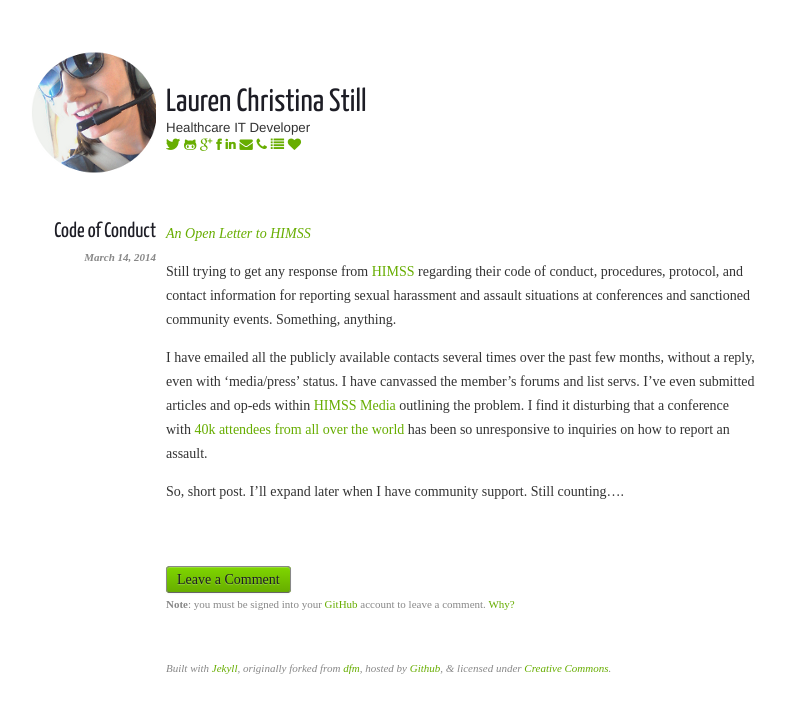
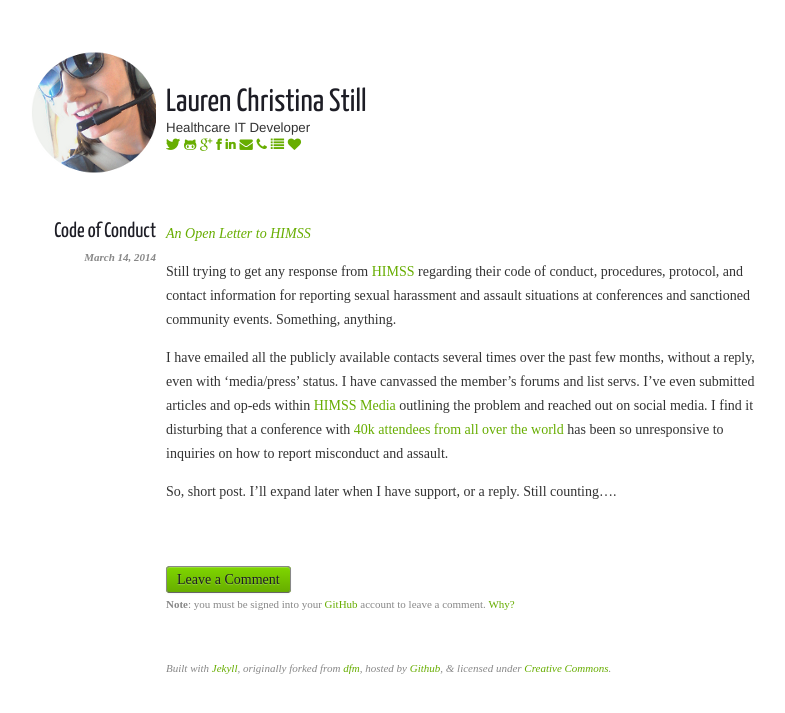
Before and after one commit to laurenstill/laurenstill.github.io, a Jekyll site: the page built from _posts/2014-3-14-CoC.markdown, in a window 1280 px wide. Shown: the top 713 px of the page, without its empty margins (279-1064 px from the left). Built offline with Jekyll 4.4.1, drawn with Linux system fonts in a browser that asks for light colours; nearby versions of some CDN libraries.

Commit message:
Update 2014-3-14-CoC.markdown

```diff
--- a/_posts/2014-3-14-CoC.markdown
+++ b/_posts/2014-3-14-CoC.markdown
@@ -8,6 +8,6 @@
 
 Still trying to get any response from <a href="http://www.himss.org">HIMSS</a> regarding their code of conduct, procedures, protocol, and contact information for reporting sexual harassment and assault situations at conferences and sanctioned community events. Something, anything.
 
-I have emailed all the publicly available contacts several times over the past few months, without a reply, even with 'media/press' status. I have canvassed the member's forums and list servs. I've even submitted articles and op-eds within <a href="http://www.himssmedia.com/">HIMSS Media</a> outlining the problem.  I find it disturbing that a conference with <a href="http://www.himssconference.org/">40k attendees from all over the world</a> has been so unresponsive to inquiries on how to report an assault.
+I have emailed all the publicly available contacts several times over the past few months, without a reply, even with 'media/press' status. I have canvassed the member's forums and list servs. I've even submitted articles and op-eds within <a href="http://www.himssmedia.com/">HIMSS Media</a> outlining the problem and reached out on social media.  I find it disturbing that a conference with <a href="http://www.himssconference.org/">40k attendees from all over the world</a> has been so unresponsive to inquiries on how to report misconduct and assault.
 
-So, short post. I'll expand later when I have community support. Still counting....
+So, short post. I'll expand later when I have support, or a reply. Still counting....
```
